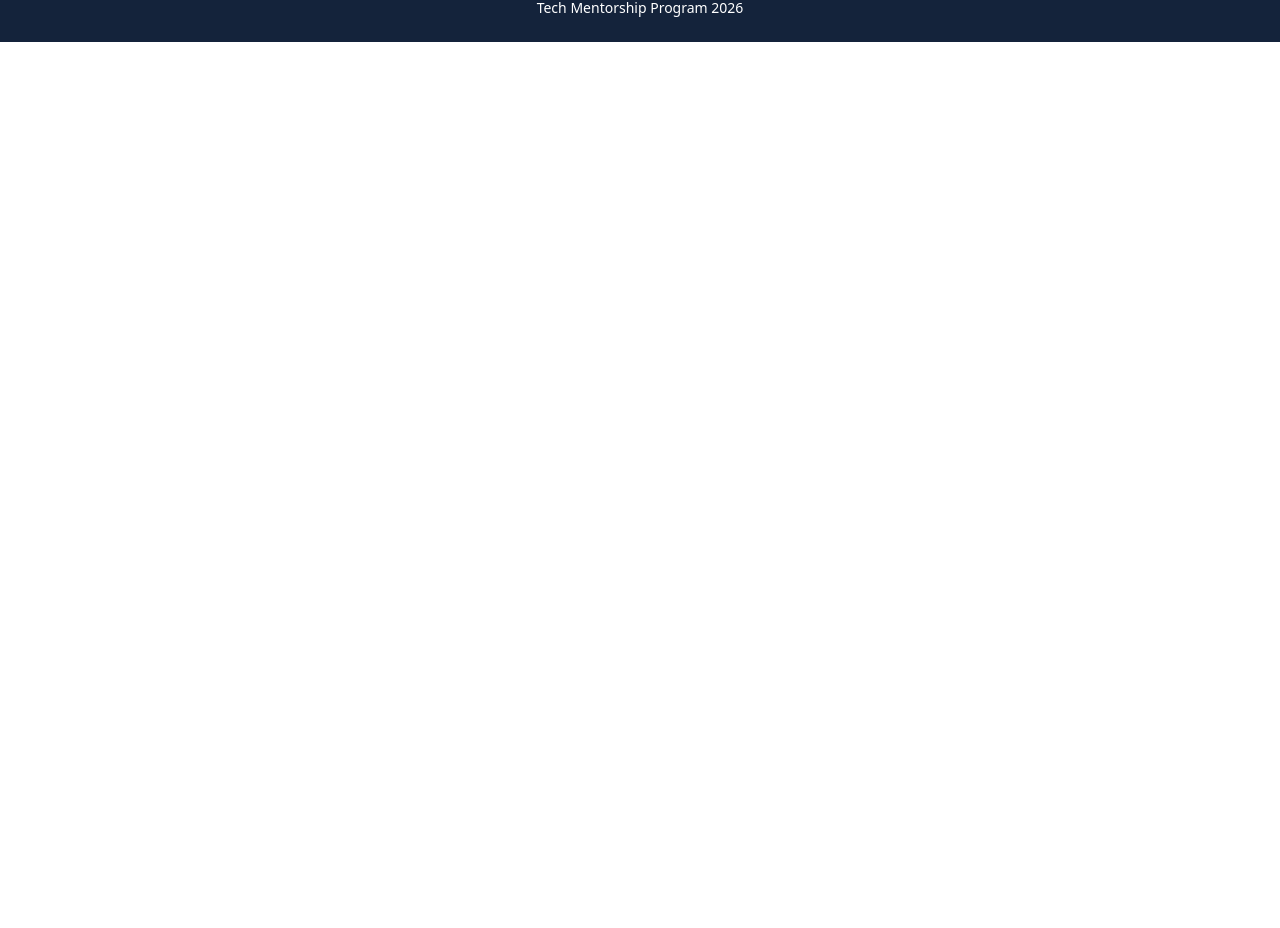
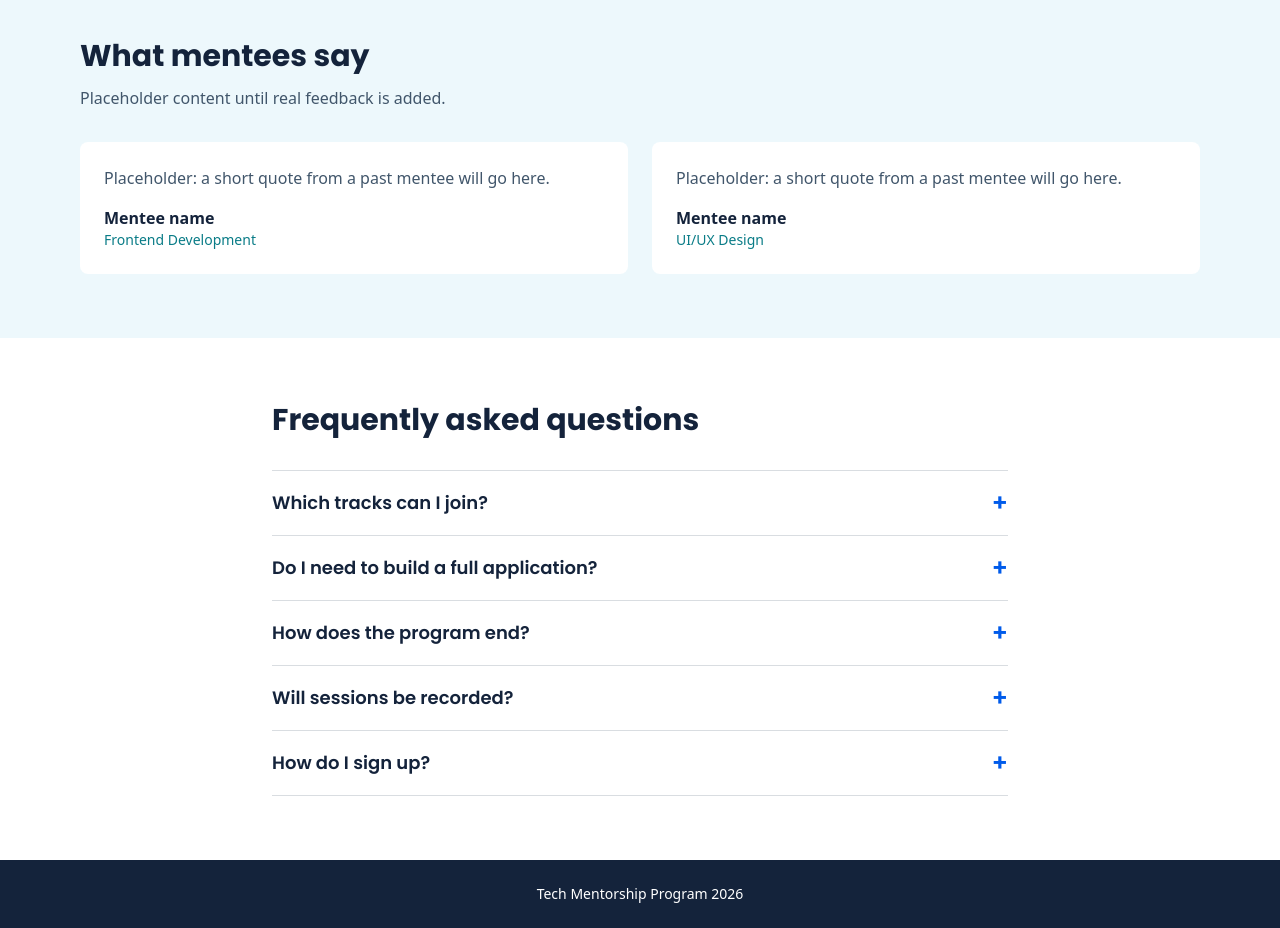
Before and after one commit to apankadavid/tech-mentorship-landing, a React (Vite) app: page / in a window 1280 px wide. Shown: the part 2236-3164 px from the top of the page. Before the commit the page ends 2278 px from the top, so only its background shows below. Built offline with nearby package versions, Linux system fonts and the light colour scheme.

Commit message:
feat: add testimonials and accessible FAQ accordion

```diff
--- /dev/null
+++ b/src/components/Faq.jsx
@@ -0,0 +1,27 @@
+import { useState } from "react";
+import { faqs } from "../data/faqs";
+import FaqItem from "./FaqItem";
+
+export default function Faq() {
+  const [openId, setOpenId] = useState(null);
+
+  return (
+    <section id="faq" className="scroll-mt-4 bg-white">
+      <div className="mx-auto max-w-3xl px-4 py-16">
+        <h2 className="font-heading text-3xl font-bold text-navy">
+          Frequently asked questions
+        </h2>
+        <div className="mt-8 border-t border-slate/20">
+          {faqs.map((faq) => (
+            <FaqItem
+              key={faq.id}
+              faq={faq}
+              isOpen={openId === faq.id}
+              onToggle={() => setOpenId(openId === faq.id ? null : faq.id)}
+            />
+          ))}
+        </div>
+      </div>
+    </section>
+  );
+}
--- /dev/null
+++ b/src/components/FaqItem.jsx
@@ -0,0 +1,33 @@
+export default function FaqItem({ faq, isOpen, onToggle }) {
+  const buttonId = `faq-button-${faq.id}`;
+  const panelId = `faq-panel-${faq.id}`;
+
+  return (
+    <div className="border-b border-slate/20">
+      <h3>
+        <button
+          id={buttonId}
+          type="button"
+          aria-expanded={isOpen}
+          aria-controls={panelId}
+          onClick={onToggle}
+          className="flex w-full items-center justify-between gap-4 py-4 text-left font-heading text-lg font-semibold text-navy focus-visible:outline focus-visible:outline-2 focus-visible:outline-offset-2 focus-visible:outline-brand"
+        >
+          {faq.question}
+          <span aria-hidden="true" className="text-2xl text-brand">
+            {isOpen ? "−" : "+"}
+          </span>
+        </button>
+      </h3>
+      <div
+        id={panelId}
+        role="region"
+        aria-labelledby={buttonId}
+        hidden={!isOpen}
+        className="pb-4 text-slate"
+      >
+        {faq.answer}
+      </div>
+    </div>
+  );
+}
--- /dev/null
+++ b/src/components/Testimonials.jsx
@@ -0,0 +1,29 @@
+import { testimonials } from "../data/testimonials";
+
+export default function Testimonials() {
+  return (
+    <section id="testimonials" className="scroll-mt-4 bg-ice">
+      <div className="mx-auto max-w-6xl px-4 py-16">
+        <h2 className="font-heading text-3xl font-bold text-navy">
+          What mentees say
+        </h2>
+        <p className="mt-3 max-w-2xl text-slate">
+          Placeholder content until real feedback is added.
+        </p>
+        <div className="mt-8 grid gap-6 md:grid-cols-2">
+          {testimonials.map((t) => (
+            <figure key={t.id} className="rounded-lg bg-white p-6">
+              <blockquote className="text-slate">{t.quote}</blockquote>
+              <figcaption className="mt-4 font-semibold text-navy">
+                {t.name}
+                <span className="block text-sm font-medium text-teal-dark">
+                  {t.track}
+                </span>
+              </figcaption>
+            </figure>
+          ))}
+        </div>
+      </div>
+    </section>
+  );
+}
--- /dev/null
+++ b/src/data/faqs.js
@@ -0,0 +1,31 @@
+export const faqs = [
+  {
+    id: "f1",
+    question: "Which tracks can I join?",
+    answer:
+      "There are six tracks: Graphic Design, UI/UX Design, Frontend Development, Backend Development, Data Science and Cybersecurity.",
+  },
+  {
+    id: "f2",
+    question: "Do I need to build a full application?",
+    answer:
+      "No. A strong project shows a clear problem, a realistic solution, evidence of your work and an honest explanation of limits and next steps.",
+  },
+  {
+    id: "f3",
+    question: "How does the program end?",
+    answer:
+      "You complete a project sprint, present your work, and take part in a graduation session with recognition and certificates for eligible mentees.",
+  },
+  {
+    id: "f4",
+    question: "Will sessions be recorded?",
+    answer:
+      "Recordings are planned to stay available until 30 November 2026, so download any you want to keep before then.",
+  },
+  {
+    id: "f5",
+    question: "How do I sign up?",
+    answer: "Fill in the sign-up form at the bottom of this page.",
+  },
+];
--- /dev/null
+++ b/src/data/testimonials.js
@@ -0,0 +1,14 @@
+export const testimonials = [
+  {
+    id: "t1",
+    quote: "Placeholder: a short quote from a past mentee will go here.",
+    name: "Mentee name",
+    track: "Frontend Development",
+  },
+  {
+    id: "t2",
+    quote: "Placeholder: a short quote from a past mentee will go here.",
+    name: "Mentee name",
+    track: "UI/UX Design",
+  },
+];
--- a/src/pages/Home.jsx
+++ b/src/pages/Home.jsx
@@ -2,6 +2,8 @@ import Hero from "../components/Hero";
 import About from "../components/About";
 import Curriculum from "../components/Curriculum";
 import Mentors from "../components/Mentors";
+import Testimonials from "../components/Testimonials";
+import Faq from "../components/Faq";
 
 export default function Home() {
   return (
@@ -10,6 +12,8 @@ export default function Home() {
       <About />
       <Curriculum />
       <Mentors />
+      <Testimonials />
+      <Faq />
     </>
   );
 }
```
